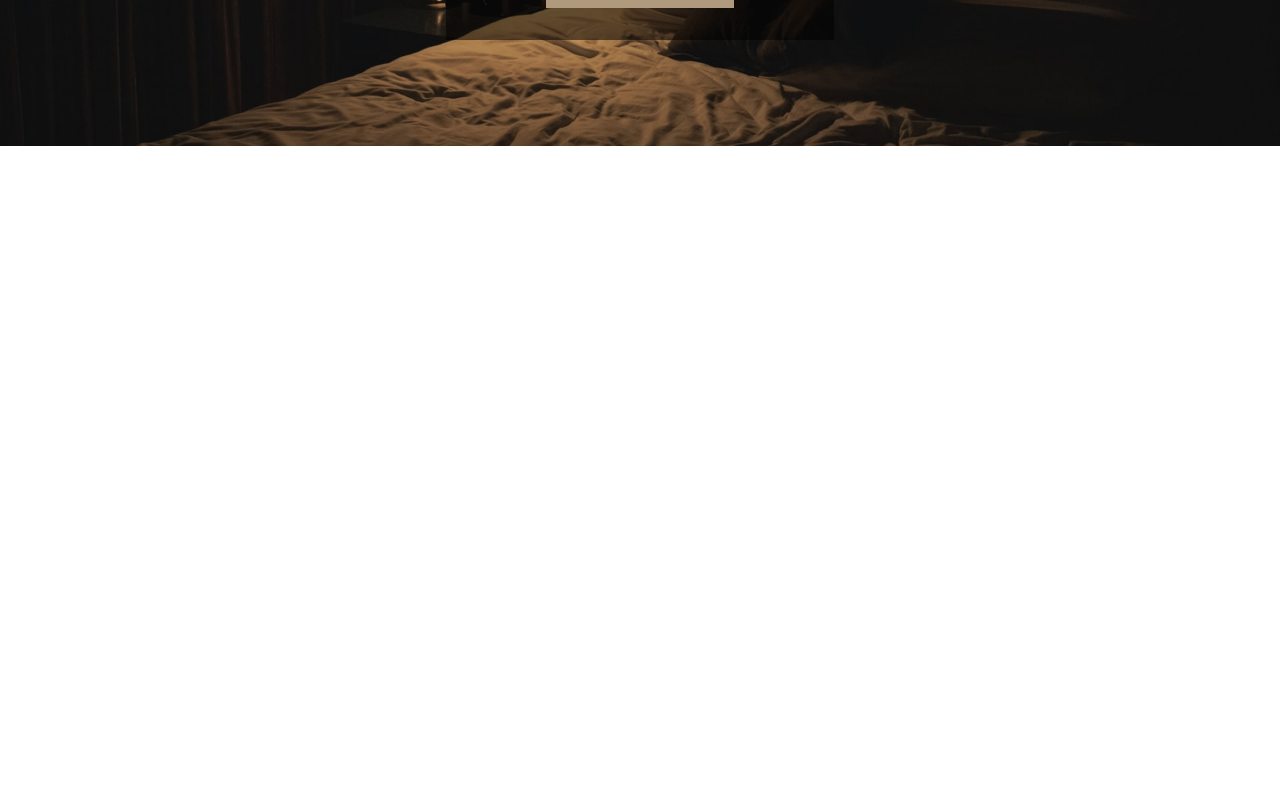
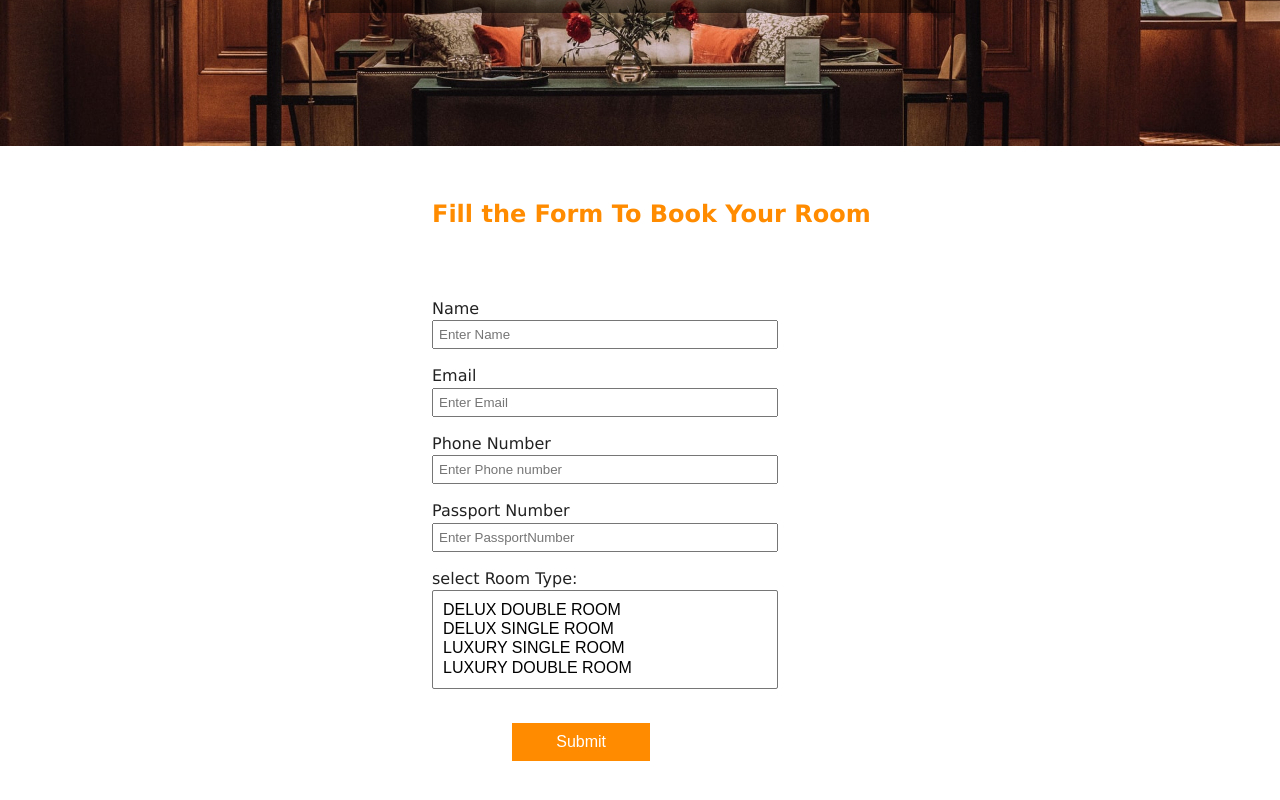
Before and after one commit to mamathamereddy/HotelBooking-Client, a React (Create React App) app in the folder client/: page /bookingForm in a window 1280 px wide. Before the commit this address had no page. Shown: the part 400-1200 px from the top of the page. Before the commit the page ends 800 px from the top, so only its background shows below. Built offline with nearby package versions, Linux system fonts and the light colour scheme.

Commit message:
adding booking from

```diff
--- a/client/package.json
+++ b/client/package.json
@@ -7,9 +7,9 @@
     "@testing-library/react": "^9.5.0",
     "@testing-library/user-event": "^7.2.1",
     "axios": "^0.20.0",
-    "bootstrap": "^4.5.2",
+
     "react": "^16.13.1",
-    "react-bootstrap": "^1.3.0",
+
     "react-dom": "^16.13.1",
     "react-icons": "^3.11.0",
     "react-router-dom": "^5.2.0",
--- a/client/src/App.css
+++ b/client/src/App.css
@@ -431,7 +431,7 @@ h6 {
   list-style-type:square
 
 }
-.btn-info{
+.btn-info,.btn-info-form{
   background-color: #008CBA;
   border: none;
   color: white;
@@ -442,7 +442,40 @@ h6 {
   font-size: 16px;
   margin-left: 30rem;
   margin-bottom: 5rem;
-  width:15%;
+  width:25%;
+}
+.btn-info-form{
+  background-color: rgb(255, 140, 0);
+  margin-left: 5rem;
+  margin-top: 2rem;
+  width:40%;
+  padding: 10px 10px;
+}
+.bookingform{
+  display:flex;
+  flex-direction: column;
+  width: 27%;
+  margin-left:27rem;
+  margin-bottom: 1.5rem;
+  margin-top: 3.5rem;
+}
+.bookingform label{
+  margin-top: 1rem;
+}
+input{
+  padding:5px 5px;
+
+}
+select{
+  width:100%;
+  padding: 10px;
+  font-size: medium;
+}
+.book{
+  margin-left:27rem;
+  margin-top: 3.5rem;
+  color:rgb(255, 140, 0);
+  text-decoration:u
 }
 
 @media screen and (min-width: 992px) {
--- a/client/src/App.js
+++ b/client/src/App.js
@@ -4,7 +4,7 @@ import Home from "./containers /Home";
 import Rooms from "./containers /Rooms";
 import SingleRoom from "./containers /SingleRoom";
 import Error from "./containers /Error";
-
+import Form from './components /Form'
 import Navbar from "./components /Navbar";
 
 import { Switch, Route } from "react-router-dom";
@@ -17,6 +17,7 @@ function App() {
         <Route exact path="/home" component={Home} />
         <Route exact path="/rooms/" component={Rooms} />
         <Route exact path="/rooms/:slug" component={SingleRoom} />
+        <Route exact path="/bookingForm" component={Form} />
         <Route component={Error} />
       </Switch>
     </>
--- a/client/src/components /Form.js
+++ b/client/src/components /Form.js
@@ -1,8 +1,8 @@
 import React from 'react'
-import Hero from "../components/Hero";
-import Banner from "../components/Banner";
+import Hero from "../components /Hero";
+import Banner from "../components /Banner";
 import { Link } from "react-router-dom";
-import { Form,Button} from 'react-bootstrap';
+
 
 
 
@@ -17,32 +17,75 @@ const BookingForm = () => {
       </Banner>
     </Hero>
     <h3 className="book">Fill the Form To Book Your Room</h3>
-    <Form className="bookingform">
-  <Form.Group controlId="formBasicEmail">
-    <Form.Label>Name</Form.Label>
-    <Form.Control type="text" placeholder="Enter name" />
-    <Form.Label>Email</Form.Label>
-    <Form.Control type="email" placeholder="Enter email" />
-    <Form.Label>Phone Number</Form.Label>
-    <Form.Control type="number" placeholder="Enter phone number" />
-    <Form.Label>Passport Number</Form.Label>
-    <Form.Control type="number" placeholder="Enter passport number" />
-  </Form.Group>
-  <Form.Group>
-      <Form.Label>Room Type</Form.Label>
-      <Form.Control multiple as="select" custom>
-      <option >LUXURY DOUBLE ROOM</option>
-      <option >DELUX DOUBLE ROOM</option>
-      <option >LUXURY SINGLE ROOM</option>
-      <option >DELUX SINGLE ROOM</option>
-    </Form.Control>
-  </Form.Group>
 
 
-  <Button variant="primary" type="submit" >
-    Submit
-  </Button>
-</Form>
+<form className="bookingform">
+        <label htmlFor="Name">Name</label>
+        <input
+          type="text"
+          name="name"
+          placeholder="Enter Name"
+          // value={value}
+          id="NameInput"
+          // onChange={e => setValue(e.target.value)}
+
+          required
+        />
+        <label htmlFor="Email">Email</label>
+        <input
+          type="email"
+          name="email"
+          placeholder="Enter Email"
+          //value={date}
+          id="EmailInput"
+          //onChange={e => setDate(e.target.value)}
+          required
+        />
+        <label htmlFor="Phone number">Phone Number</label>
+        <input
+          type="Number"
+          name="phone number"
+          placeholder="Enter Phone number"
+          //value={date}
+          id="PhoneInput"
+          //onChange={e => setDate(e.target.value)}
+          required
+        />
+        <label htmlFor="Passport">Passport Number</label>
+        <input
+          type="number"
+          name="passport"
+          placeholder="Enter PassportNumber"
+          //value={date}
+          id="PassportinputInput"
+          //onChange={e => setDate(e.target.value)}
+          required
+        />
+<label htmlFor="RoomType">select Room Type:
+              <select multiple={true}>
+              {/* //  value={this.state.value}
+              //   onChange={this.handleChange}> */}
+                <option value="DELUX DOUBLE ROOM">DELUX DOUBLE ROOM</option>
+                <option value="DELUX SINGLE ROOM">DELUX SINGLE ROOM</option>
+                <option value="LUXURY SINGLE ROOM">LUXURY SINGLE ROOM</option>
+                <option value="UXURY DOUBLE ROOM">LUXURY DOUBLE ROOM</option>
+              </select>
+            </label>
+
+
+
+
+
+
+        <button type="submit" className="btn-info-form"> Submit</button>
+      </form>
+
+
+
+
+
+
+
       </>
     )
 }
--- a/client/src/containers /SingleRoom.js
+++ b/client/src/containers /SingleRoom.js
@@ -1,5 +1,4 @@
 import React from "react";
-import defaultBcg from "../images/room-3.jpeg";
 import Hero from "../components /Hero";
 import Banner from "../components /Banner";
 import { Link } from "react-router-dom";
--- a/client/src/index.js
+++ b/client/src/index.js
@@ -1,6 +1,5 @@
 import React from "react";
 import ReactDOM from "react-dom";
-// import './index.css';
 import App from "./App";
 import * as serviceWorker from "./serviceWorker";
 import { BrowserRouter } from "react-router-dom";
```
